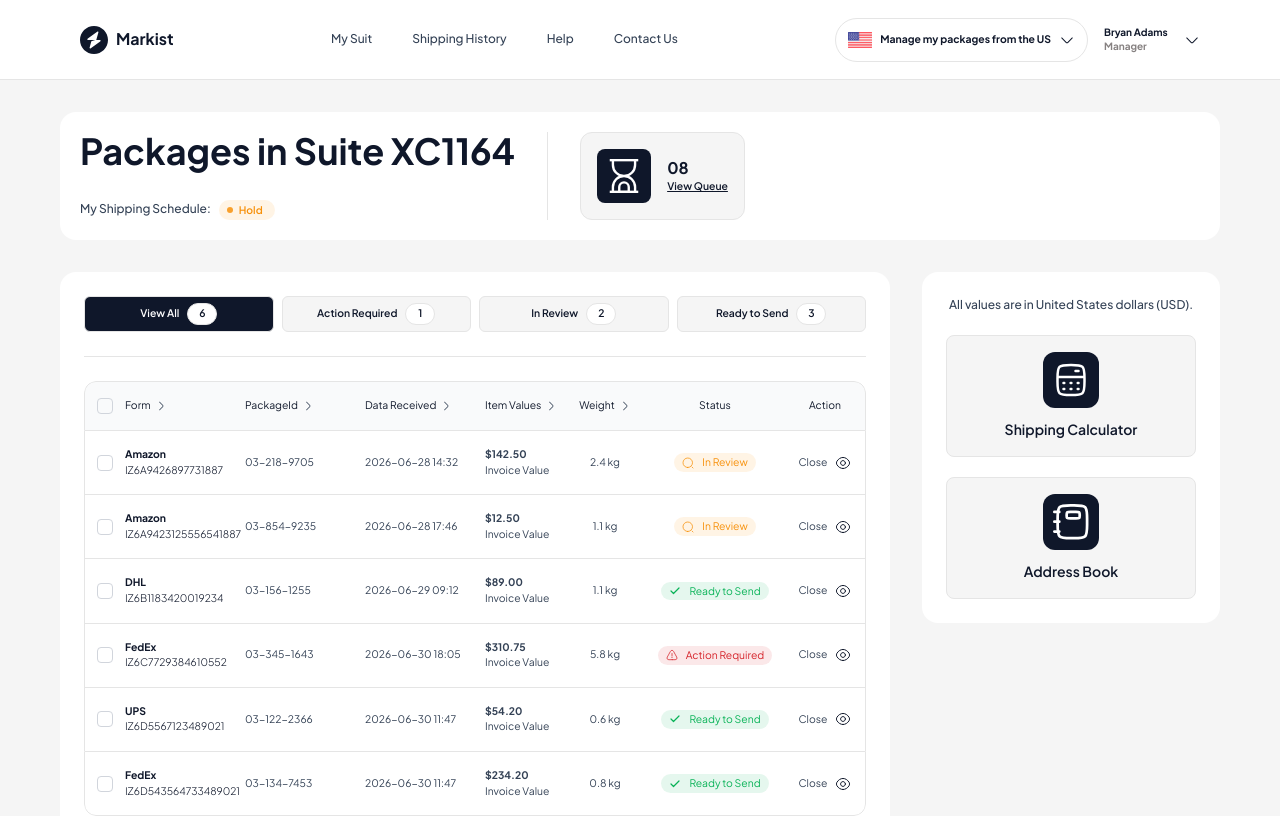
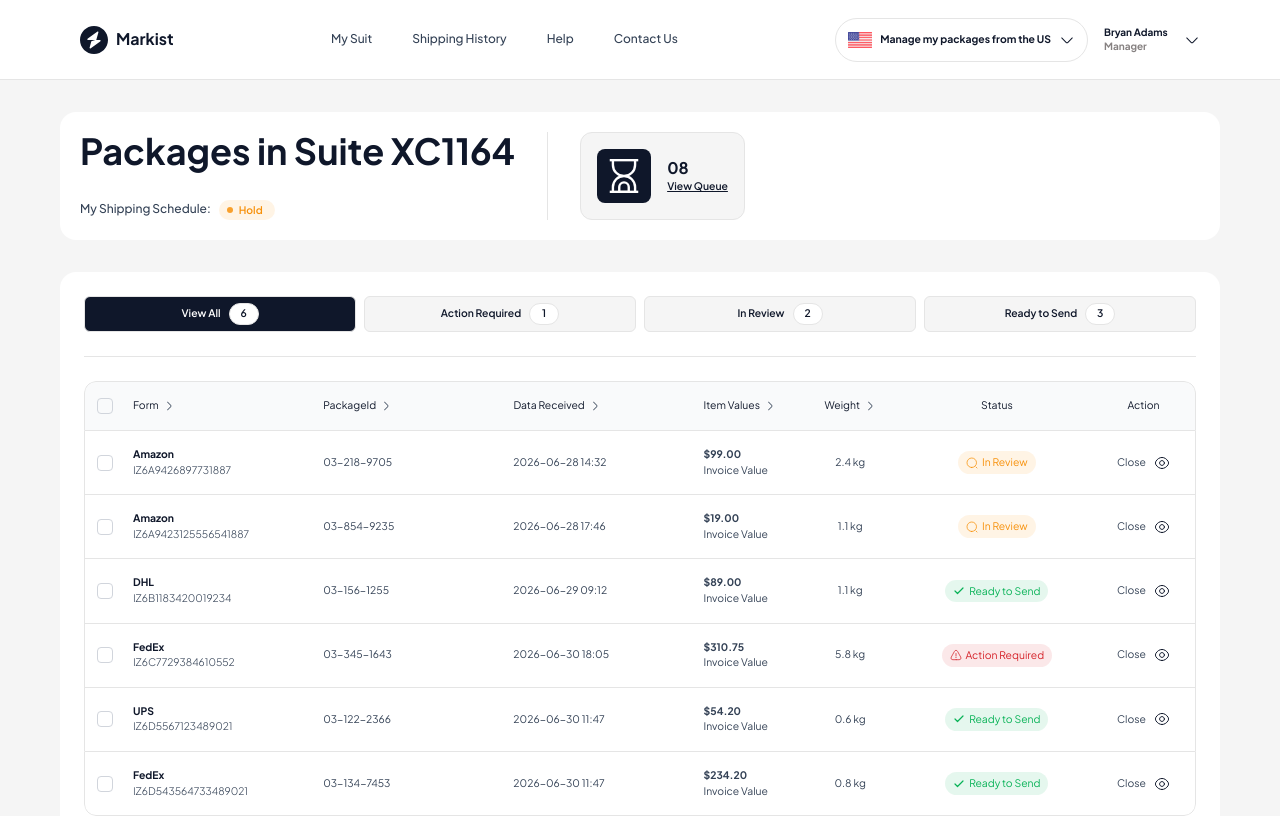
Before and after one commit to moeinmnia80/warehouse, a React (Vite) app in the folder frontend/: page /dashboard in a window 1280 px wide. Shown: the top 816 px of the page. Built offline with nearby package versions, Linux system fonts and the light colour scheme.

Commit message:
table tabs handler/show details and send filedata ...

```diff
--- a/frontend/src/feature/suite/components/MySuite.tsx
+++ b/frontend/src/feature/suite/components/MySuite.tsx
@@ -1,6 +1,6 @@
-import { useTable } from "@/shared/hooks/useTable";
 import MySuiteTab from "./MySuiteTab";
 import MySuiteTable from "./MySuiteTable";
+import { useTable } from "@/shared/hooks/useTable";
 import { RAW_DATA } from "@/shared/constants/table";
 
 const MySuite = () => {
@@ -8,7 +8,7 @@ const MySuite = () => {
   const { filteredData, state, dispatch, toggleAll, allChecked } =
     useTable(RAW_DATA);
   return (
-    <div className="flex flex-col w-full xl:max-w-3/4 bg-b-primary rounded-2xl">
+    <div className="flex flex-col w-full bg-b-primary rounded-2xl">
       <MySuiteTab state={state} dispatch={dispatch} />
       <MySuiteTable
         filteredData={filteredData}
--- a/frontend/src/feature/suite/components/MySuiteTab.tsx
+++ b/frontend/src/feature/suite/components/MySuiteTab.tsx
@@ -10,10 +10,10 @@ interface MySuiteTabProps {
 
 const MySuiteTab = ({ state, dispatch }: MySuiteTabProps) => {
   return (
-    <div className="grid grid-cols-2 auto-rows-9 lg:grid-cols-3 xl:grid-cols-4 gap-2 py-6 mx-6 overflow-x-auto border-b border-bo-primary">
+    <div className="grid grid-cols-2 auto-rows-9 lg:grid-cols-3 xl:grid-cols-4 gap-2 py-6 mx-6 border-b border-bo-primary">
       {tabs.map((tab) => (
         <Button
-          className={`btn btn-third shrink-0 max-w-full lg:shrink h-9 font-semibold transition duration-200
+          className={`btn btn-third h-9 font-semibold transition duration-200
             ${state.category === tab.value ? "bg-t-primary text-b-primary" : ""}`}
           onClick={(e) => handleTabChange(tab.value, e, dispatch)}
           value={tab.value}
--- a/frontend/src/feature/suite/components/MySuiteTable.tsx
+++ b/frontend/src/feature/suite/components/MySuiteTable.tsx
@@ -1,5 +1,4 @@
 import React from "react";
-import { LineItemRow } from "@/feature/suite/components/LineItemRow";
 import TickIcon from "@/assets/icons/TickIcon";
 import ShowIcon from "@/assets/icons/ShowIcon.tsx";
 import DangerIcon from "@/assets/icons/DangerIcon";
@@ -9,13 +8,18 @@ import {
   type TableState,
 } from "@/shared/hooks/useTable";
 import Image from "@/shared/components/ui/Image";
+import { COLUMNS } from "@/shared/constants/table";
 import HiddenIcon from "@/assets/icons/HiddenIcon";
 import SearchIcon from "@/assets/icons/SearchIcon";
+import UploadIcon from "@/assets/icons/UploadIcon";
 import ChevronIcon from "@/assets/icons/ChevronIcon";
 import DangerousIcon from "@/assets/icons/DangerousIcon";
 import { swiperSlides } from "../constants/swiperSlides";
-import { header, styles } from "@/shared/constants/table";
 import { Checkbox, Label } from "@/shared/components/ui/Form";
+import { lineItems } from "@/feature/suite/constants/lineItem";
+import { ImageDropzone } from "@/shared/components/ImageDropzone";
+import DocumentDropzone from "@/shared/components/DocumentDropzone";
+import { LineItemRow } from "@/feature/suite/components/LineItemRow";
 import {
   checkStatus,
   handleRowExpand,
@@ -31,9 +35,6 @@ import {
   RowContent,
   RowContentSection,
 } from "@/shared/components/ui/Table";
-import { ImageDropzone } from "@/shared/components/ImageDropzone";
-import DocumentDropzone from "@/shared/components/DocumentDropzone";
-import { lineItems } from "@/feature/suite/constants/lineItem";
 
 interface MySuiteTableProps {
   filteredData: TableRow[];
@@ -43,7 +44,6 @@ interface MySuiteTableProps {
   allChecked: boolean;
 }
 
-// FC
 const MySuiteTable = ({
   filteredData,
   state,
@@ -56,17 +56,23 @@ const MySuiteTable = ({
     "ready to send": <TickIcon className="size-3 stroke-success" />,
     "action required": <DangerIcon className="size-3 stroke-error" />,
   };
+  const handleAction = (id: string) => {
+    if (state.category === "Action Required") {
+      handleRowExpand(id, dispatch);
+    }
+  };
 
+  const isVisible = (key: string) =>
+    COLUMNS.find(
+      (item) => item.key === key && item.tabs.includes(state.category),
+    );
   return (
     <div className="rounded-xl m-6 overflow-hidden">
       <Table>
         <THead>
-          <Row className="flex items-center bg-b-table border border-b-none border-bo-primary rounded-t-xl">
-            <TD className="min-w-10 shrink-0 py-4 px-3 cursor-pointer">
-              <Label
-                className="flex-center gap-2"
-                onClick={(e) => e.stopPropagation()}
-              >
+          <Row className="flex items-center bg-b-table border border-b-none border-bo-primary rounded-t-xl text-t-primary">
+            <TD className="min-w-10 py-4 px-3">
+              <Label className="" onClick={(e) => e.stopPropagation()}>
                 <Checkbox
                   accentClass="stroke-st-primary"
                   onChange={toggleAll}
@@ -74,34 +80,29 @@ const MySuiteTable = ({
                 />
               </Label>
             </TD>
-            {header.map((item, index) => (
+            {COLUMNS.map((item) => (
               <TD
+                key={item.key}
                 onClick={(e) => handleSortChange(e, item.key, dispatch)}
-                key={item.key}
-                className={`flex items-center gap-1 text-md text-t-primary ${styles[index]} cursor-pointer`}
+                className={`flex items-center gap-1 text-md text-current cursor-pointer px-2 ${isVisible(item.key) ? "" : "hidden"} ${item.className}`}
               >
                 {item.name}
                 {item.sortable && (
-                  <span className="text-slate-500 group-hover:text-slate-300 transition-colors">
                   <ChevronIcon
                     className={`size-3 fill-t-secondary ${state.sort.key === item.key ? (state.sort.type === "asc" ? "" : "rotate-180") : "-rotate-90"} transition duration-200`}
                   />
-                  </span>
                 )}
               </TD>
             ))}
           </Row>
         </THead>
         <TBody>
-          {filteredData.map((item, index, arr) => (
+          {filteredData.map((item) => (
             <React.Fragment key={item.packageId}>
               <Row
-                className={`flex-center text-md text-t-primary text-left border border-b-0 ${index === 0 ? "border-t-0" : ""} border-bo-primary
-                    ${state.rowExpanded[item.packageId] ? `max-h-100 border-b! rounded-b-xl` : ""} ${index === arr.length - 1 ? "border-b! rounded-b-xl" : ""}
-
-                  `}
+                className={`flex-center text-left border border-b-0  border-bo-primary ${state.rowExpanded[item.packageId] ? `max-h-18 border-b! rounded-b-xl` : ""} first:border-t-0! last:border-b! last:rounded-b-xl! text-t-secondary text-md *:py-4 *:px-2 *:shrink-0`}
               >
-                <TD className="min-w-10 shrink-0 py-4 px-3">
+                <TD className="min-w-10">
                   <Label
                     className="flex-center gap-2"
                     onClick={(e) => e.stopPropagation()}
@@ -115,40 +116,64 @@ const MySuiteTable = ({
                     />
                   </Label>
                 </TD>
-                <TD className="min-w-30 flex-2 shrink-0 py-4 ">
-                  <div className="font-bold">{item.vendor}</div>
+                <TD className="min-w-30 flex-2 text-current">
+                  <div className="font-bold text-t-primary">{item.vendor}</div>
                   <div className="font-light">{item.barcode}</div>
                 </TD>
-                <TD className="min-w-30 flex-2 shrink-0 py-4 text-t-secondary">
+                <TD className="min-w-25 flex-2 text-current">
                   {item.packageId}
                 </TD>
-                <TD className="min-w-30 flex-2 shrink-0 py-4 text-t-secondary">
+                <TD className="min-w-20 flex-2 text-current">
                   {item.dataReceived}
                 </TD>
-                <TD className="min-w-20 flex-1 shrink-0 py-4 text-t-secondary">
+                {isVisible("totalValues") && (
+                  <TD className="min-w-20 flex-1 text-current">
+                    <span className="font-bold">{item.totalValues}</span>
+                  </TD>
+                )}
+                {isVisible("itemValues") && (
+                  <TD className="min-w-20 flex-1 text-current">
                     <span className="font-bold">{item.itemValues}</span>
                     <div className="">Invoice Value</div>
                   </TD>
-                <TD className="min-w-20 flex-1 shrink-0 py-4 text-t-secondary text-center">
+                )}
+                {isVisible("weight") && (
+                  <TD className="min-w-20 flex-1 text-current text-center">
                     {item.weight}
                   </TD>
+                )}
+                {isVisible("status") && (
                   <TD
-                  className={`flex-center min-w-35 flex-1 shrink-0 py-4 text-t-secondary text-center`}
+                    className={`flex-center min-w-30 flex-2 text-current text-center ${state.category === "Action Required" ? "flex-2" : ""}`}
                   >
-                  <span
-                    className={`flex-center text-sm gap-2 w-fit ${checkStatus(item.status.toLowerCase())} py-0.5 px-2 rounded-full`}
+                    {state.category === "Action Required" ? (
+                      <div className="flex flex-col gap-1">
+                        <span className="tag text-error bg-error-50  ">
+                          {statusIcon[item.status.label.toLocaleLowerCase()]}
+                          {item.status.details}
+                        </span>
+                        <span className="text-xs">As required by Customs</span>
+                      </div>
+                    ) : (
+                      <div
+                        className={`tag text-sm ${checkStatus(item.status.label.toLowerCase())}`}
                       >
-                    {statusIcon[item.status.toLocaleLowerCase()]}
-                    {item.status}
-                  </span>
+                        {statusIcon[item.status.label.toLocaleLowerCase()]}
+                        {item.status.label}
+                      </div>
+                    )}
                   </TD>
+                )}
                 <TD
-                  onClick={() => handleRowExpand(item.packageId, dispatch)}
-                  className={
-                    "flex-center gap-2 min-w-20 flex-1 shrink-0 py-4 text-t-secondary text-center cursor-pointer"
-                  }
+                  onClick={() => handleAction(item.packageId)}
+                  className={`flex-center gap-2 min-w-25 flex-1 shrink-0 py-4 text-t-secondary text-center cursor-pointer`}
                 >
-                  {state.rowExpanded[item.packageId] ? (
+                  {state.category === "Action Required" ? (
+                    <>
+                      <p>Upload Invoice</p>
+                      <UploadIcon className="size-4 stroke-st-primary" />
+                    </>
+                  ) : state.rowExpanded[item.packageId] ? (
                     <>
                       <span className="text-alert">Close</span>
                       <HiddenIcon className="size-4 stroke-st-primary animate-fade-in" />
@@ -165,7 +190,7 @@ const MySuiteTable = ({
                 <RowContent
                   className={`flex flex-col bg-b-table border-bo-primary rounded-xl transition duration-300 my-2 animate-fade-in`}
                 >
-                  {item.status === "In Review" && (
+                  {item.status.label === "In Review" && (
                     <RowContentSection className="p-6 border-b border-bo-primary">
                       <div className="flex items-center gap-3">
                         <h2 className="text-t-primary text-2xl font-bold ">
@@ -248,6 +273,34 @@ const MySuiteTable = ({
           ))}
         </TBody>
       </Table>
+      {/* <div
+        ref={actionModal}
+        className="fixed inset-0 z-10 h-svh grid place-items-center bg-b-transparent backdrop-blur-sm px-15"
+      >
+        <div className="w-svw max-w-200 bg-b-primary rounded-xl">
+          <div className="p-5 border-b border-bo-primary">
+            <div className="flex-between ">
+              <h3 className="text-t-primary font-bold text-2xl">
+                Add Invoices
+              </h3>
+              <Button className="btn text-t-primary w-11 h-11">x</Button>
+            </div>
+            <p className="text-t-placeholder text-lg mt-2">
+              You can add multiple invoices.
+            </p>
+          </div>
+          <div className="p-5  border-b border-bo-primary">
+            <DocumentDropzone />
+          </div>
+          <form className="p-5">
+            <input
+              type="file"
+              aria-label="form"
+              className="btn max-w-full text-bold bg-t-primary rounded-md"
+            />
+          </form>
+        </div>
+      </div> */}
     </div>
   );
 };
--- a/frontend/src/feature/utils/utils.ts
+++ b/frontend/src/feature/utils/utils.ts
@@ -16,9 +16,11 @@ export const checkStatus = (status: string) => {
   }
 };
 // for tab items count
-const required = RAW_DATA.filter((item) => item.status === "Action Required");
-const review = RAW_DATA.filter((item) => item.status === "In Review");
-const ready = RAW_DATA.filter((item) => item.status === "Ready to Send");
+const required = RAW_DATA.filter(
+  (item) => item.status.label === "Action Required",
+);
+const review = RAW_DATA.filter((item) => item.status.label === "In Review");
+const ready = RAW_DATA.filter((item) => item.status.label === "Ready to Send");
 //
 export const tabStatus = [
   RAW_DATA.length,
--- a/frontend/src/index.css
+++ b/frontend/src/index.css
@@ -21,6 +21,7 @@
   --color-b-checkbox: #eeeeee;
   --color-b-muted: #fff;
   --color-b-table: #f9fafb;
+  --color-b-transparent: rgba(77, 86, 102, 50%);
   /* stroke */
   --color-st-primary: #0f172a;
   /* border */
@@ -162,19 +163,6 @@
   ::-webkit-scrollbar {
     width: 0;
     height: 0;
-  }
-  /* Track */
-  ::-webkit-scrollbar-track {
-    background: var(--color-b-secondary);
-    border-inline-end: 1px solid var(--color-b-muted);
-  }
-  /* Handle */
-  ::-webkit-scrollbar-thumb {
-    background: var(--color-t-secondary);
-  }
-  /* Handle on hover */
-  ::-webkit-scrollbar-thumb:hover {
-    background: var(--color-t-primary);
   }
   button,
   :focus {
@@ -339,4 +327,14 @@
     color: var(--color-t-primary);
     padding-inline: var(--spacing);
   }
+  /* tags */
+  .tag {
+    display: flex;
+    align-items: center;
+    justify-content: center;
+    gap: var(--spacing);
+    padding-block: var(--spacing);
+    padding-inline: 8px;
+    border-radius: var(--radius-4xl);
+  }
 }
--- a/frontend/src/pages/DashboardPage.tsx
+++ b/frontend/src/pages/DashboardPage.tsx
@@ -4,9 +4,9 @@ import DashboardHeader from "@/feature/dashboard/components/DashboardHeader";
 const DashboardPage = () => {
   return (
     <>
-      <section className="flex flex-col gap-8 w-full min-h-dvh py-8">
+      <section className="flex flex-col w-full gap-8 py-8">
         <DashboardHeader />
-        <div className="flex flex-col xl:flex-row gap-8 w-full animate-slide-up ">
+        <div className="flex flex-col 2xl:flex-row gap-8 animate-slide-up">
           <Outlet />
           <SideBar />
         </div>
--- a/frontend/src/shared/components/DocumentDropzone.tsx
+++ b/frontend/src/shared/components/DocumentDropzone.tsx
@@ -69,8 +69,6 @@ const DocumentDropzone = ({
   });
 
   const removeFile = (name: string) => {
-    console.log(name);
-
     setFiles((prev) => {
       const next = prev.filter((f) => f.name !== name);
       onFilesChange?.(next);
--- a/frontend/src/shared/components/SideBar.tsx
+++ b/frontend/src/shared/components/SideBar.tsx
@@ -3,11 +3,11 @@ import CalculatorIcon from "@/assets/icons/CalculatorIcon";
 
 const SideBar = () => {
   return (
-    <aside className="flex flex-col gap-5 h-fit w-[90vw] max-w-100 bg-b-primary p-6 rounded-2xl ">
+    <aside className="flex flex-col gap-5 min-w-70 h-fit bg-b-primary p-6 rounded-2xl">
       <h4 className="text-center text-lg text-t-secondary font-medium">
         All values are in United States dollars (USD).
       </h4>
-      <div className="flex xl:flex-col gap-5">
+      <div className="flex 2xl:flex-col gap-5">
         <div
           className="flex-center flex-col w-full h-30.5
       bg-b-secondary border border-bo-primary rounded-lg"
--- a/frontend/src/shared/constants/table.ts
+++ b/frontend/src/shared/constants/table.ts
@@ -4,9 +4,13 @@ export const RAW_DATA = [
     packageId: "03-218-9705",
     vendor: "Amazon",
     dataReceived: "2026-06-28 14:32",
-    itemValues: "$142.50",
+    itemValues: "$99.00",
+    totalValues: "$112.50",
     weight: "2.4 kg",
-    status: "In Review",
+    status: {
+      label: "In Review",
+      details: "",
+    },
     details: {
       recipient: "J. Whitfield",
       address: "14 Cross St, London",
@@ -19,9 +23,13 @@ export const RAW_DATA = [
     packageId: "03-854-9235",
     vendor: "Amazon",
     dataReceived: "2026-06-28 17:46",
-    itemValues: "$12.50",
+    itemValues: "$19.00",
+    totalValues: "$32.20",
     weight: "1.1 kg",
-    status: "In Review",
+    status: {
+      label: "In Review",
+      details: "",
+    },
     details: {
       recipient: "J. Whitfield",
       address: "14 Cross St, London",
@@ -35,8 +43,12 @@ export const RAW_DATA = [
     vendor: "DHL",
     dataReceived: "2026-06-29 09:12",
     itemValues: "$89.00",
+    totalValues: "$102.00",
     weight: "1.1 kg",
-    status: "Ready to Send",
+    status: {
+      label: "Ready to Send",
+      details: "",
+    },
     details: {
       recipient: "M. Osei",
       address: "22 Baker Rd, Manchester",
@@ -50,8 +62,12 @@ export const RAW_DATA = [
     vendor: "FedEx",
     dataReceived: "2026-06-30 18:05",
     itemValues: "$310.75",
+    totalValues: "$450.15",
     weight: "5.8 kg",
-    status: "Action Required",
+    status: {
+      label: "Action Required",
+      details: "Upload Merchant Invoice",
+    },
     details: {
       recipient: "R. Patel",
       address: "9 Elm Court, Bristol",
@@ -65,8 +81,12 @@ export const RAW_DATA = [
     vendor: "UPS",
     dataReceived: "2026-06-30 11:47",
     itemValues: "$54.20",
+    totalValues: "$79.00",
     weight: "0.6 kg",
-    status: "Ready to Send",
+    status: {
+      label: "Ready to Send",
+      details: "",
+    },
     details: {
       recipient: "S. Chen",
       address: "3 Harbor View, Leeds",
@@ -80,8 +100,12 @@ export const RAW_DATA = [
     vendor: "FedEx",
     dataReceived: "2026-06-30 11:47",
     itemValues: "$234.20",
+    totalValues: "$314.20",
     weight: "0.8 kg",
-    status: "Ready to Send",
+    status: {
+      label: "Ready to Send",
+      details: "",
+    },
     details: {
       recipient: "S. Chen",
       address: "3 Harbor View, Leeds",
@@ -92,57 +116,59 @@ export const RAW_DATA = [
 ];
 export const COLUMNS = [
   {
+    name: "Form",
     key: "vendor",
-    label: "PackageId",
     sortable: true,
-    width: "minmax(180px, 1.4fr)",
+    tabs: ["View All", "Action Required", "In Review", "Ready to Send"],
+    className: "min-w-30 flex-2 shrink-0 py-4",
   },
   {
-    key: "dataReceived",
-    label: "Data Received",
+    name: "PackageId",
+    key: "packageId",
     sortable: true,
-    width: "minmax(160px, 1fr)",
+    tabs: ["View All", "Action Required", "In Review", "Ready to Send"],
+    className: "min-w-25 flex-2 shrink-0 py-4",
   },
   {
-    key: "itemValues",
-    label: "Item Values",
+    name: "Data Received",
+    key: "dataReceived",
     sortable: true,
-    width: "minmax(120px, 0.8fr)",
+    tabs: ["View All", "Action Required", "In Review", "Ready to Send"],
+    className: "min-w-20 flex-2 shrink-0 py-4",
   },
   {
-    key: "weight",
-    label: "Weight",
+    name: "Item Values",
+    key: "itemValues",
     sortable: true,
-    width: "minmax(100px, 0.7fr)",
+    tabs: ["View All", "Ready to Send"],
+    className: "min-w-20 flex-1 shrink-0 py-4",
   },
   {
-    key: "status",
-    label: "Status",
+    name: "Total Values",
+    key: "totalValues",
     sortable: true,
-    width: "minmax(120px, 0.8fr)",
+    tabs: ["In Review"],
+    className: "min-w-20 flex-1 shrink-0 py-4",
   },
   {
+    name: "Weight",
+    key: "weight",
+    sortable: true,
+    tabs: ["View All", "In Review", "Ready to Send"],
+    className: "min-w-20 flex-1 shrink-0 py-4 justify-center",
+  },
+  {
+    name: "Status",
+    key: "status",
+    sortable: false,
+    tabs: ["View All", "Action Required"],
+    className: "min-w-30 flex-2 shrink-0 py-4 justify-center",
+  },
+  {
+    name: "Action",
     key: "action",
-    label: "Action",
     sortable: false,
-    width: "minmax(90px, 0.6fr)",
+    tabs: ["View All", "Action Required", "In Review", "Ready to Send"],
+    className: "min-w-25 flex-1 shrink-0 py-4 justify-center",
   },
 ];
-export const styles = [
-  "min-w-30 flex-2 shrink-0 py-4",
-  "min-w-30 flex-2 shrink-0 py-4",
-  "min-w-30 flex-2 shrink-0 py-4",
-  "min-w-20 flex-1 shrink-0 py-4",
-  "min-w-20 flex-1 shrink-0 py-4 justify-center",
-  "min-w-35 flex-1 shrink-0 py-4 justify-center",
-  "min-w-20 flex-1 shrink-0 py-4 justify-center",
-];
-export const header = [
-  { name: "Form", key: "vendor", sortable: true },
-  { name: "PackageId", key: "packageId", sortable: true },
-  { name: "Data Received", key: "dataReceived", sortable: true },
-  { name: "Item Values", key: "itemValues", sortable: true },
-  { name: "Weight", key: "weight", sortable: true },
-  { name: "Status", key: "status", sortable: false },
-  { name: "Action", key: "action", sortable: false },
-];
--- a/frontend/src/shared/hooks/useTable.ts
+++ b/frontend/src/shared/hooks/useTable.ts
@@ -1,30 +1,38 @@
 import { useMemo, useReducer } from "react";
+import { COLUMNS } from "../constants/table";
 export interface TableRow {
   barcode: string;
   packageId: string;
   vendor: string;
   dataReceived: string;
   itemValues: string;
+  totalValues: string;
   weight: string;
-  status: string;
+  status: {
+    label: string;
+    details: string;
+  };
   details: {
     recipient: string;
     address: string;
     items: string[];
     carrier: string;
   };
+  invoices?: { id: string; name: string; url?: string }[];
 }
 export interface TableState {
   rowChecked: Record<string, boolean>;
   rowExpanded: Record<string, boolean>;
   sort: { key: string | null; type: "asc" | "desc" };
   category: string;
+  modal: { open: boolean; packageId: string | null };
 }
 const initialState: TableState = {
   rowChecked: {},
   rowExpanded: {},
   sort: { key: null, type: "asc" },
   category: "View All",
+  modal: { open: false, packageId: null },
 };
 interface ActionWithOutPayload {
   type: "ROW_RESET";
@@ -37,11 +45,20 @@ interface ActionCheckAll {
   type: "ROW_CHECK_ALL";
   payload: string[]; // list of ids to check
 }
+interface ActionModal {
+  type: "MODAL_OPEN";
+  payload: string; // packageId
+}
+interface ActionModalClose {
+  type: "MODAL_CLOSE";
+}
 
 export type ReducerProps =
   | ActionWithPayload
   | ActionWithOutPayload
-  | ActionCheckAll;
+  | ActionCheckAll
+  | ActionModal
+  | ActionModalClose;
 
 const reducer = (state: TableState, action: ReducerProps): TableState => {
   switch (action.type) {
@@ -97,6 +114,10 @@ const reducer = (state: TableState, action: ReducerProps): TableState => {
         },
       };
     }
+    case "MODAL_OPEN":
+      return { ...state, modal: { open: true, packageId: action.payload } };
+    case "MODAL_CLOSE":
+      return { ...state, modal: { open: false, packageId: null } };
 
     default:
       return state;
@@ -109,7 +130,7 @@ export const useTable = (data: TableRow[]) => {
   const filteredData =
     state.category === "View All"
       ? data
-      : data.filter((item) => item.status === state.category);
+      : data.filter((item) => item.status.label === state.category);
 
   const sortedData = useMemo(() => {
     if (!state.sort.key) return filteredData;
@@ -146,6 +167,10 @@ export const useTable = (data: TableRow[]) => {
     return arr;
   }, [filteredData, state.sort.key, state.sort.type]);
 
+  const visibleColumns = useMemo(
+    () => COLUMNS.filter((col) => col.tabs.includes(state.category)),
+    [state.category],
+  );
   const allChecked =
     filteredData.length > 0 &&
     filteredData.every((r) => state.rowChecked[r.packageId]);
@@ -162,10 +187,10 @@ export const useTable = (data: TableRow[]) => {
       });
     }
   }
-
   // send the last change as filteredData
   return {
     filteredData: sortedData,
+    visibleColumns,
     state,
     dispatch,
     toggleAll,
--- a/frontend/src/shared/layout/Header.tsx
+++ b/frontend/src/shared/layout/Header.tsx
@@ -1,7 +1,7 @@
-import { type ComponentProps } from "react";
 import { useArea } from "@/store";
 import Logo from "@/assets/icons/Logo";
 import Image from "../components/ui/Image";
+import { type ComponentProps } from "react";
 import { useTheme } from "../hooks/useTheme";
 import { useShallow } from "zustand/shallow";
 import TickIcon from "@/assets/icons/TickIcon";
--- a/frontend/src/shared/layout/Layout.tsx
+++ b/frontend/src/shared/layout/Layout.tsx
@@ -11,17 +11,17 @@ const Layout: FC<ComponentPropsWithoutRef<"div">> = ({ children }) => {
   return (
     <>
       <Header
-        className="header bg-b-primary px-5 md:px-20 z-10
+        className="header bg-b-primary px-5 md:px-20 relative z-30
         border-b border-bo-primary"
       />
       <main
         className="flex bg-b-secondary
-        w-full px-5 md:px-10 lg:px-15 h-fit overflow-hidden"
+        w-full px-5 md:px-10 lg:px-15 overflow-hidden"
       >
         {children}
       </main>
       {shouldShowFooter && (
-        <Footer className="bg-b-primary px-5 md:px-20 border-t border-bo-primary" />
+        <Footer className="relative z-30 bg-b-primary px-5 md:px-10 lg:px-15 border-t border-bo-primary" />
       )}
     </>
   );
```
Lines whose indentation alone changed are shown as unchanged.
